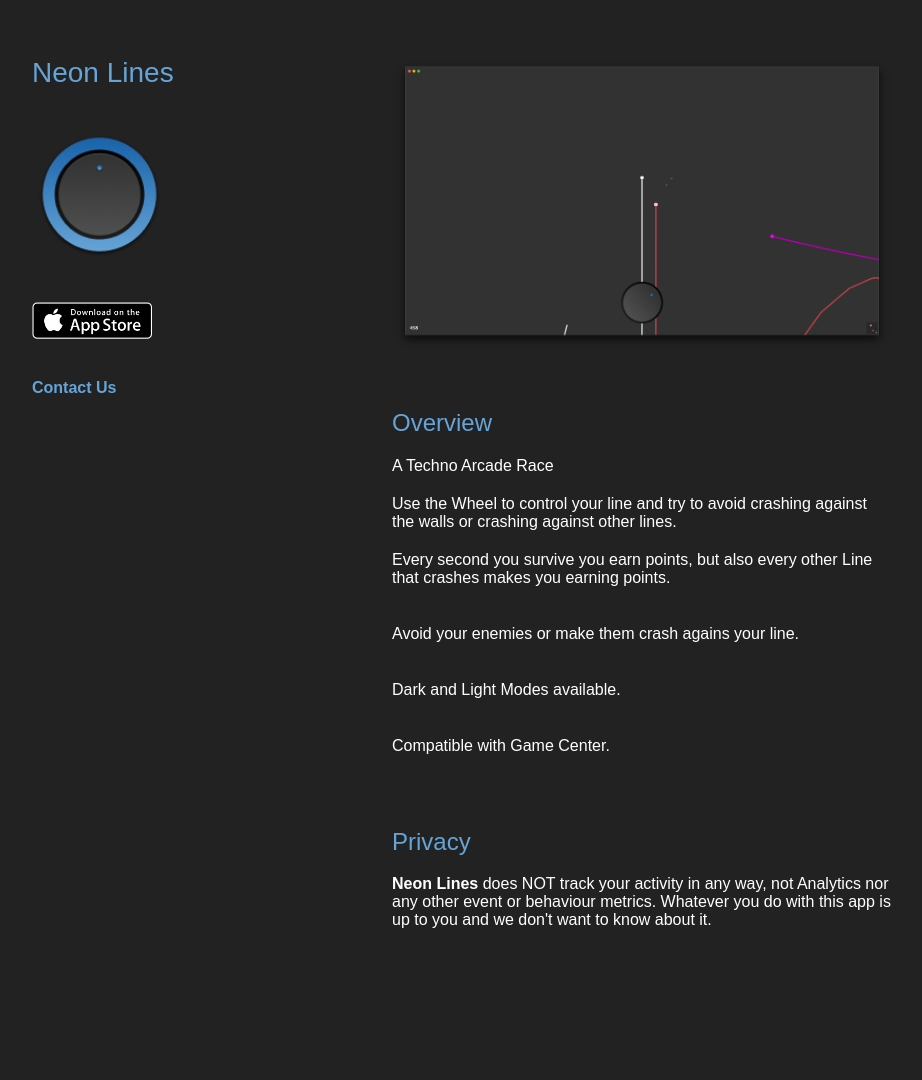
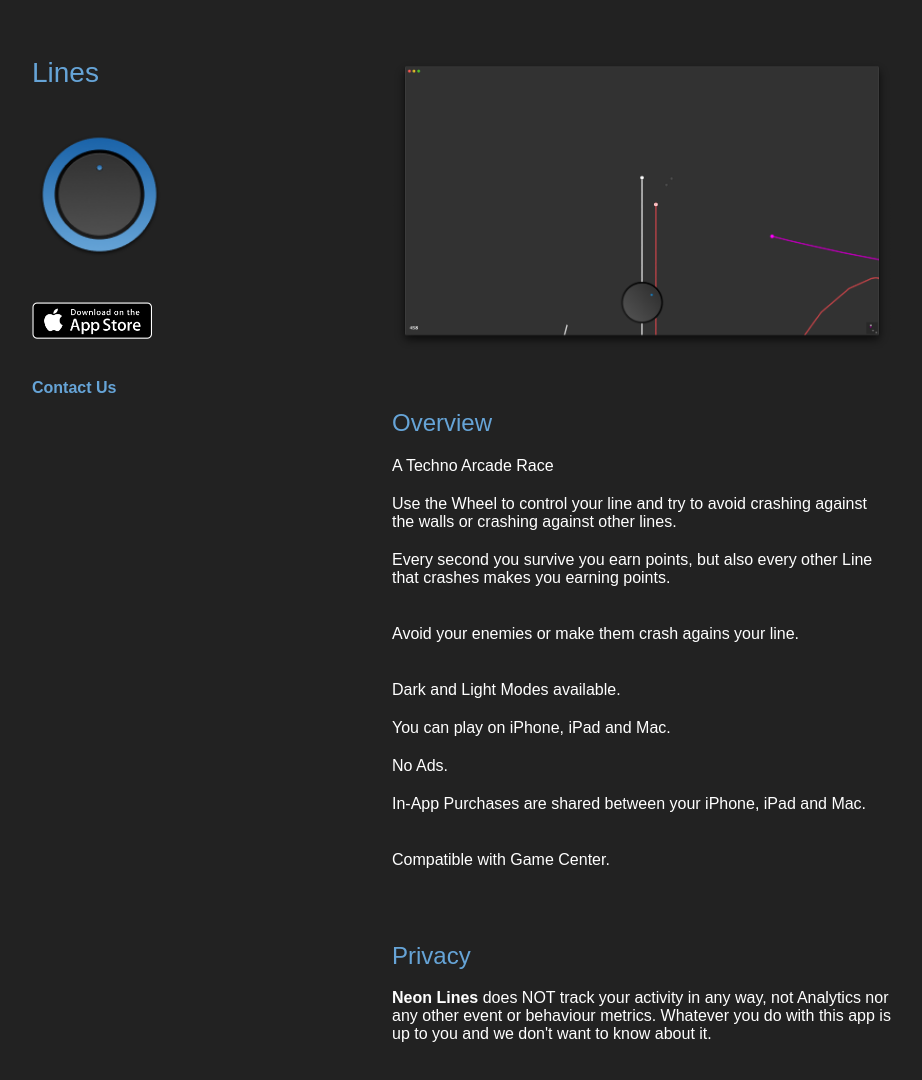
Before and after one commit to neonlines/web, a plain HTML site: page index.html in a window 1280 px wide. Shown: the whole page, without its empty margins (178-1100 px from the left). Before the commit the page ends 1017 px from the top, so only its background shows below. Drawn offline with Linux system fonts and the light colour scheme.

Commit message:
Update index

```diff
--- a/index.html
+++ b/index.html
@@ -1,7 +1,7 @@
 <!doctype html>
 <html>
   <head>
-    <title>Neon Lines</title>
+    <title>Lines</title>
     <meta charset="utf-8">
     <meta http-equiv="X-UA-Compatible" content="chrome=1">
     <meta name="description" content="Techno Arcade Race"/>
@@ -15,7 +15,7 @@
   <body>
     <div class="wrapper">
     <header>
-        <h1>Neon Lines</h1>
+        <h1>Lines</h1>
         <br>
         <img src="logo.png" width="50%" />
         <br><br><br>
@@ -38,6 +38,9 @@
         <p>Avoid your enemies or make them crash agains your line.</p>
         <br>
         <p>Dark and Light Modes available.</p>
+        <p>You can play on iPhone, iPad and Mac.</p>
+        <p>No Ads.</p>
+        <p>In-App Purchases are shared between your iPhone, iPad and Mac.</p>
         <br>
         <p>Compatible with Game Center.</p>
         <br><br><br>
```
